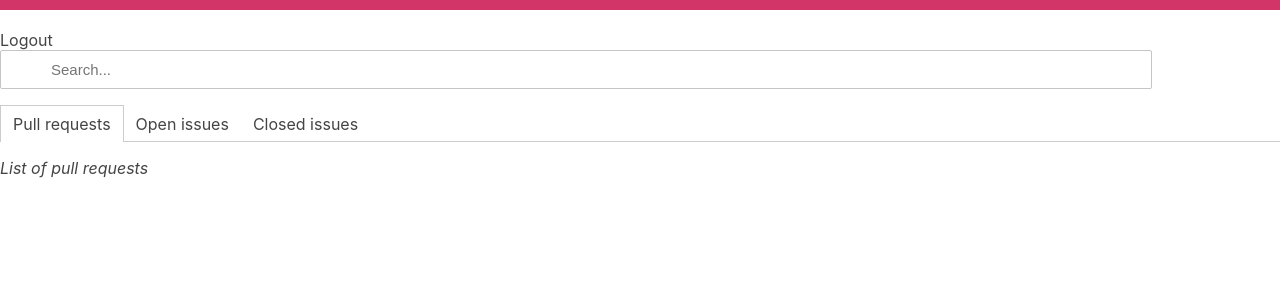
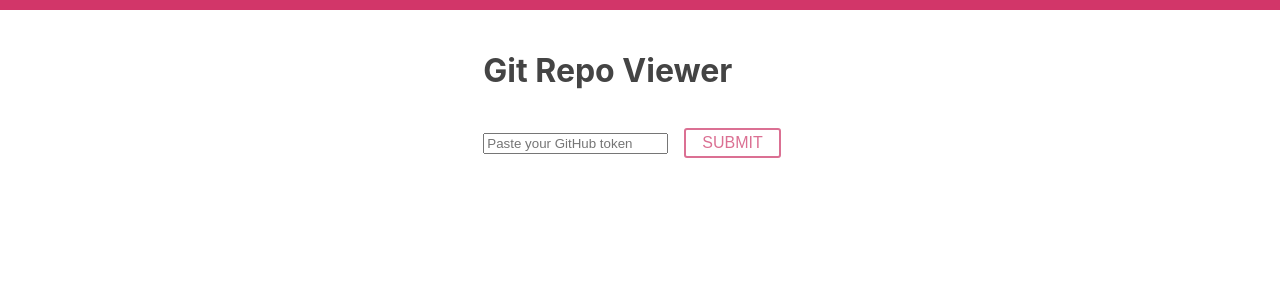
Before and after one commit to lydialawli/git-repo-viewer, a React (Create React App) app: page / in a window 1280 px wide. Shown: the top 300 px of the page. Built offline with nearby package versions, Linux system fonts and the light colour scheme.

Commit message:
minor styling changes

```diff
--- a/src/App.js
+++ b/src/App.js
@@ -10,6 +10,8 @@
 const Global = createGlobalStyle({
   body: {
     backgroundColor: '#fff',
+    display: 'flex',
+    justifyContent: 'center',
     color: '#444',
     fontFamily: '-apple-system, BlinkMacSystemFont, "Segoe UI", "Roboto"',
     paddingTop: '20px',
@@ -23,7 +25,7 @@
 
 
 function App() {
-  const [logedIn, setLogedIn] = useState(true)
+  const [logedIn, setLogedIn] = useState(false)
 
 
   return (
@@ -42,7 +44,7 @@
             <div label="Open issues">
               <em>List of open issues</em>
             </div>
-            <div label="Closed issues">
+            <div label="Closed issues">y
               <em>List of closed issues</em>
             </div>
           </Tabs>
--- a/src/components/Login.js
+++ b/src/components/Login.js
@@ -1,13 +1,35 @@
 import React, { useState } from 'react'
 import PropTypes from 'prop-types'
+import styled from 'styled-components'
+
+const Button = styled.button`
+  background: white;
+  color: palevioletred;
+  font-size: 1em;
+  margin: 1em;
+  padding: 0.25em 1em;
+  border: 2px solid palevioletred;
+  border-radius: 3px;
+  &:hover {
+    background-color: palevioletred;
+    color: white;
+  }
+`
+
+const Input = styled.input`
+  borderRadius: 4;
+  fontSize: 18;
+  fontFamily: 'monospace';
+  padding: '8px 30px';
+`
 
 const Login = ({ onSubmit }) => {
   const [token, setToken] = useState('')
 
   return (
     <form>
-      <h1>Git Repo Viewer</h1>
-      <input
+      <h1 >Git Repo Viewer</h1>
+      <Input
         type="password"
         name="token"
         value={token}
@@ -16,7 +38,7 @@
         }}
         placeholder="Paste your GitHub token"
       />
-      <button onClick={onSubmit} css={{ width: '100%', fontFamily: 'monospace' }}>SUBMIT</button>
+      <Button onClick={onSubmit} css={{ width: '100%', fontFamily: 'monospace' }}>SUBMIT</Button>
     </form>
   )
 }
```
